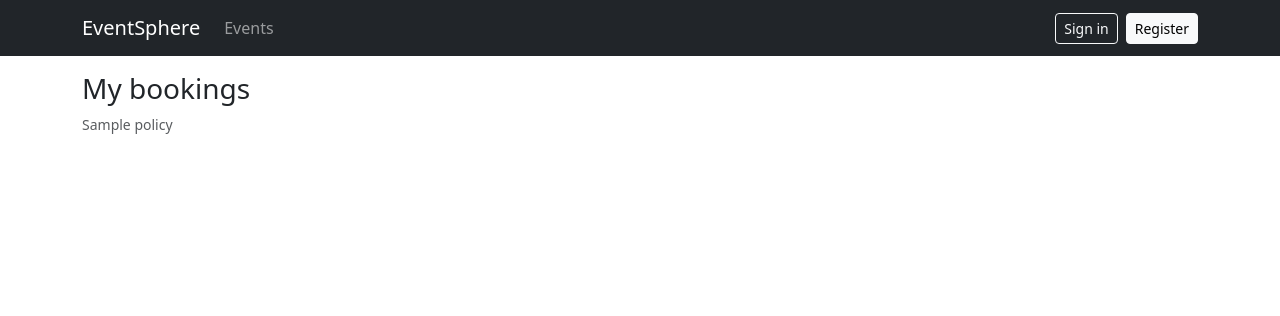
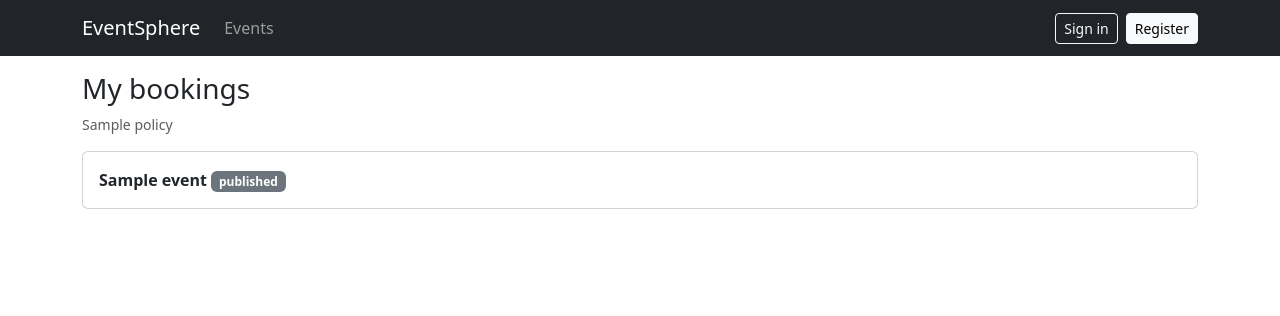
Before and after one commit to dragon-udfly/Evently, a FastAPI app: template app/templates/bookings.html in a window 1280 px wide. Shown: the top 316 px of the page. Run offline with FastAPI, Linux system fonts and the light colour scheme; the template is opened without the code that fills it: most values are stand-ins (such as "Sample title", 1, 10 or a date in 2020); parts of the project's set-up code (start-up, migrations or seed data) failed here and were passed over.

Commit message:
Added booking card layout and status badge

```diff
--- a/app/templates/bookings.html
+++ b/app/templates/bookings.html
@@ -2,4 +2,11 @@
 {% block content %}
 <h1 class="h3">My bookings</h1>
 <p class="small text-muted">{{ policy }}</p>
+{% for b in bookings %}
+<div class="card mb-3"><div class="card-body">
+  <div class="d-flex justify-content-between flex-wrap gap-2">
+    <div><strong>{{ b.event.title }}</strong> <span class="badge text-bg-{{ 'success' if b.status == 'confirmed' else 'secondary' }}">{{ b.status }}</span></div>
+  </div>
+</div></div>
+{% endfor %}
 {% endblock %}
```
